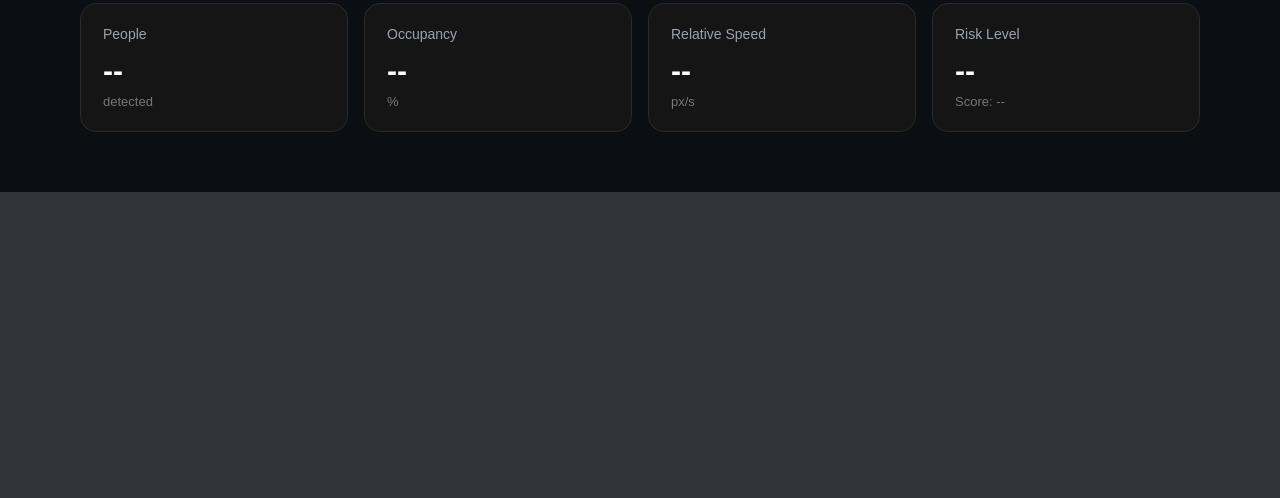
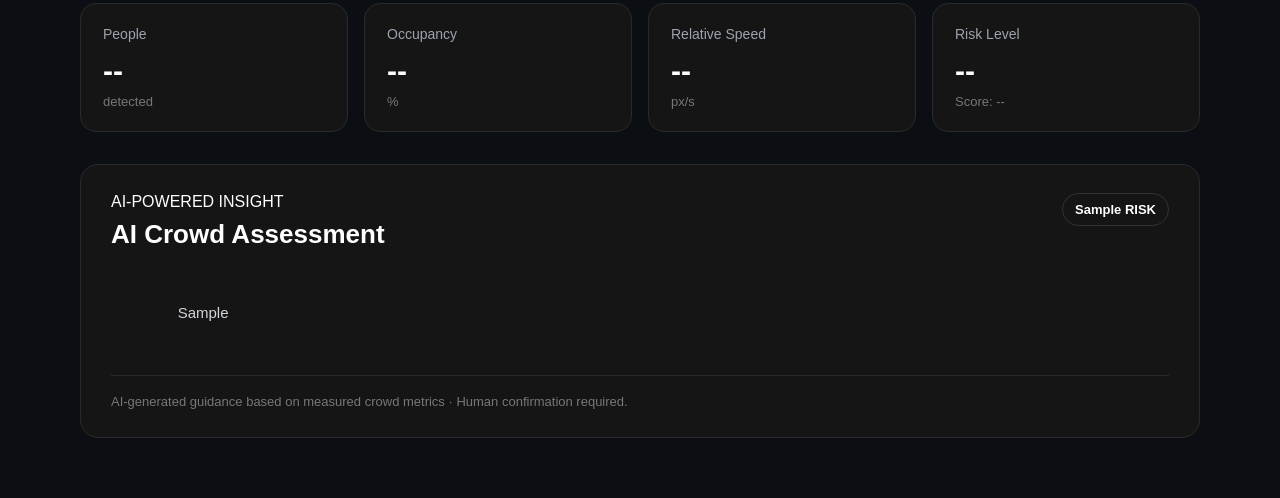
Before and after one commit to CrowdGuard-Team/crowdguard-sic-capstone-project, a Flask app: template templates/results.html in a window 1280 px wide. Shown: the part 781-1279 px from the top of the page. Before the commit the page ends 973 px from the top, so only its background shows below. Run offline with Flask 3, Linux system fonts and the light colour scheme; the template is opened without the code that fills it: most values are stand-ins (such as "Sample title", 1, 10 or a date in 2020).

Commit message:
Add Gemini crowd assessment and results dashboard

```diff
--- a/app.py
+++ b/app.py
@@ -7,6 +7,8 @@
 from werkzeug.utils import secure_filename
 
 from crowdguard_model import process_crowdguard
+
+from gemini_service import generate_crowd_assessment
 
 
 app = Flask(__name__)
@@ -78,12 +80,45 @@
                 check=True
             )
 
+            peak_people = int(metrics_df["people"].max())
+            peak_occupancy = float(metrics_df["occupancy"].max() * 100)
+
+            valid_speeds = metrics_df["speed"].dropna()
+            avg_speed = float(valid_speeds.mean()) if not valid_speeds.empty else 0.0
+
+            risk_order = {
+                "LOW": 1,
+                "MEDIUM": 2,
+                "HIGH": 3,
+            }
+
+            risk_levels = metrics_df["risk_level"].astype(str).str.upper()
+
+            overall_risk = risk_levels.mode().iloc[0]
+
+            peak_risk = max(
+                risk_levels,
+                key=lambda risk: risk_order.get(risk, 0)
+            )
+
+            summary_metrics = {
+                "peak_people": peak_people,
+                "peak_occupancy": peak_occupancy,
+                "avg_speed": avg_speed,
+                "overall_risk": overall_risk,
+                "peak_risk": peak_risk,
+            }
+
+            ai_assessment = generate_crowd_assessment(summary_metrics)
+
             return render_template(
                 "results.html",
                 filename=filename,
                 output_video=browser_video,
                 output_metrics=output_metrics,
-                metrics=metrics_df.to_dict(orient="records")
+                metrics=metrics_df.to_dict(orient="records"),
+                summary=summary_metrics,
+                ai_assessment=ai_assessment,
             )
 
         return "Unsupported video format.", 400
@@ -91,6 +126,5 @@
     return render_template("analyze.html")
 
 
-
 if __name__ == "__main__":
     app.run(debug=True)
--- a/static/css/style.css
+++ b/static/css/style.css
@@ -191,6 +191,18 @@
 }
 
 
+.selected-file {
+    margin: 12px auto 4px;
+    color: #9ca3af;
+    font-size: 14px;
+    max-width: 320px;
+    width: 100%;
+    text-align: center;
+    overflow: hidden;
+    text-overflow: ellipsis;
+    white-space: nowrap;
+}
+
 .results-page {
     max-width: 1200px;
     margin: 0 auto;
@@ -266,3 +278,49 @@
         padding: 40px 20px;
     }
 }
+
+
+.ai-assessment {
+    margin-top: 32px;
+    padding: 28px 30px;
+    border: 1px solid #2a2a2a;
+    border-radius: 18px;
+    background: #151515;
+}
+
+.ai-assessment-header {
+    display: flex;
+    align-items: flex-start;
+    justify-content: space-between;
+    gap: 20px;
+    margin-bottom: 24px;
+}
+
+.ai-assessment h2 {
+    margin: 8px 0 0;
+    font-size: 26px;
+}
+
+.ai-risk-badge {
+    padding: 8px 12px;
+    border: 1px solid #333;
+    border-radius: 999px;
+    font-size: 13px;
+    font-weight: 600;
+    white-space: nowrap;
+}
+
+.ai-assessment-content {
+    color: #d1d5db;
+    line-height: 1.7;
+    white-space: pre-wrap;
+    font-size: 15px;
+}
+
+.ai-disclaimer {
+    margin-top: 24px;
+    padding-top: 18px;
+    border-top: 1px solid #2a2a2a;
+    color: #777;
+    font-size: 13px;
+}
--- a/templates/results.html
+++ b/templates/results.html
@@ -19,7 +19,7 @@
             <p class="eyebrow">CROWD ANALYSIS</p>
             <h1>Analysis Results</h1>
             <p class="results-subtitle">
-                Interactive crowd metrics synchronized with the analyzed video.
+                Live frame metrics synchronized with the analyzed video.
             </p>
         </div>
 
@@ -62,6 +62,29 @@
             </div>
 
         </div>
+
+
+        <section class="ai-assessment">
+            <div class="ai-assessment-header">
+                <div>
+                    <p class="eyebrow">AI-POWERED INSIGHT</p>
+                    <h2>AI Crowd Assessment</h2>
+                </div>
+
+                <span class="ai-risk-badge">
+                    {{ summary.overall_risk }} RISK
+                </span>
+            </div>
+
+            <div class="ai-assessment-content">
+                {{ ai_assessment }}
+            </div>
+
+            <p class="ai-disclaimer">
+                AI-generated guidance based on measured crowd metrics ·
+                Human confirmation required.
+            </p>
+        </section>
 
     </main>
 
```
Also changed, not shown: gemini_service.py (+57 -0 lines).
